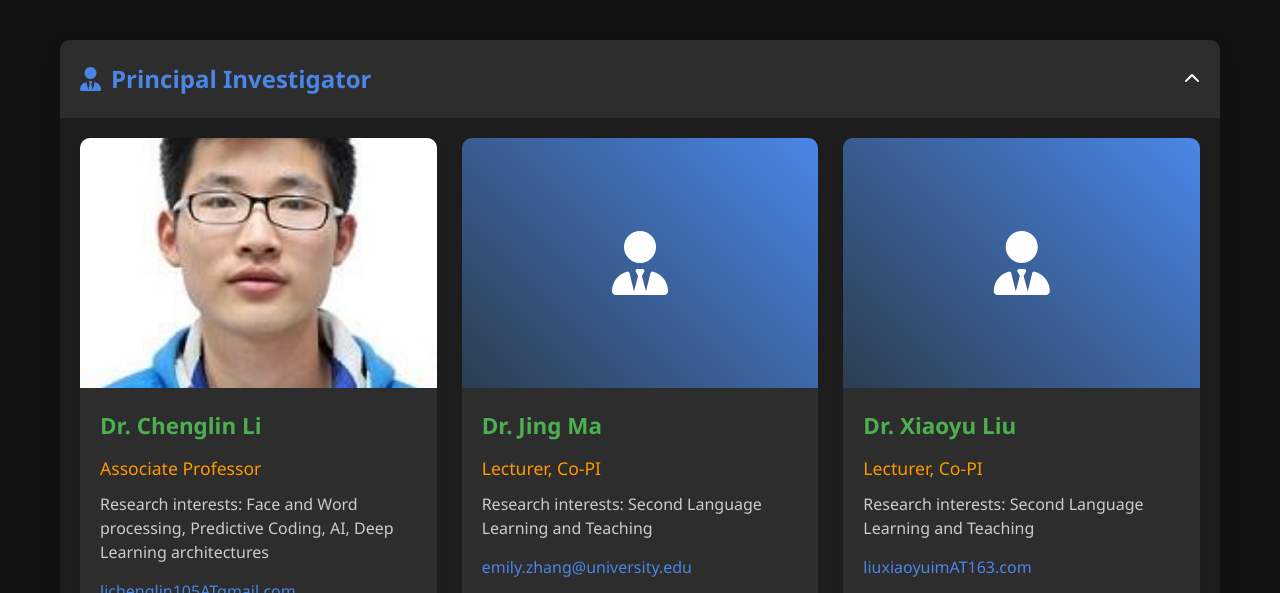
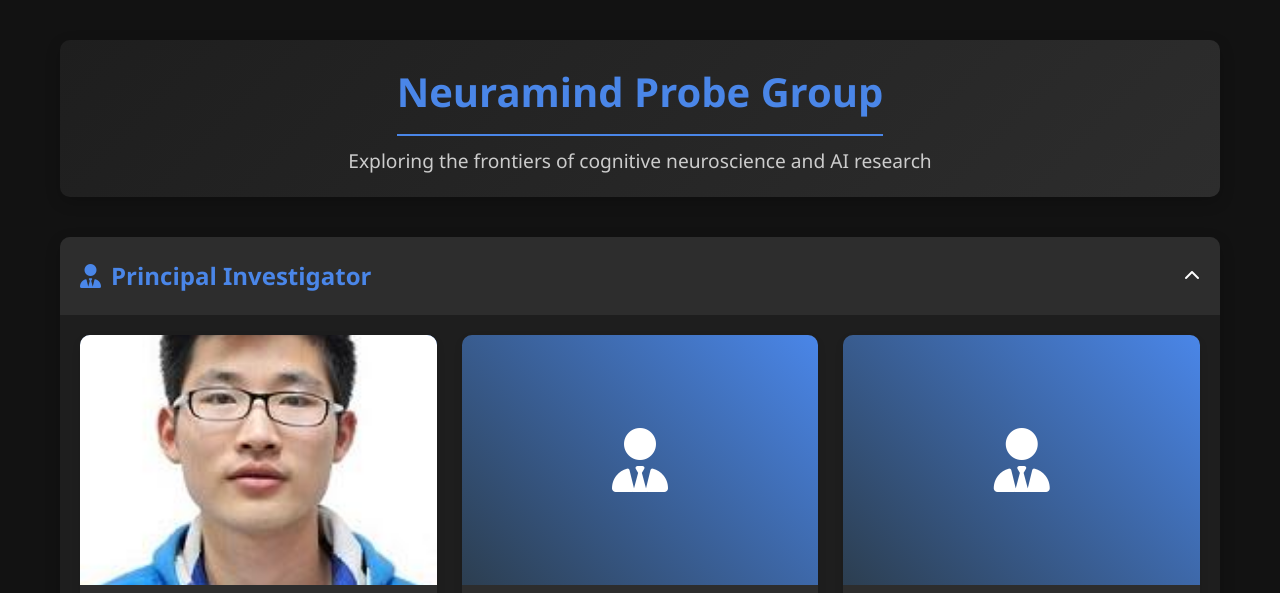
Before and after one commit to ChenglinLi105/NPG, a plain HTML site: page content/people.html in a window 1280 px wide. Shown: the top 593 px of the page. Drawn offline with Linux system fonts and the light colour scheme; files whose address does not match are found by name.

Commit message:
Update people.html

```diff
--- a/content/people.html
+++ b/content/people.html
@@ -249,10 +249,38 @@
             color: #888;
             font-style: italic;
         }
+
+        /* 添加页面标题样式 */
+        .page-header {
+            text-align: center;
+            margin-bottom: 40px;
+            padding: 20px;
+            background: linear-gradient(135deg, var(--bg-secondary) 0%, var(--bg-tertiary) 100%);
+            border-radius: 10px;
+            box-shadow: 0 5px 15px rgba(0, 0, 0, 0.2);
+        }
+
+        .page-title {
+            color: var(--accent-blue);
+            font-size: 2.5rem;
+            margin-bottom: 10px;
+        }
+
+        .page-subtitle {
+            color: var(--text-secondary);
+            font-size: 1.2rem;
+            max-width: 800px;
+            margin: 0 auto;
+        }
     </style>
 </head>
 <body>
     <div class="container">
+        <!-- 添加页面标题 -->
+        <div class="page-header">
+            <h1 class="page-title">Neuramind Probe Group</h1>
+            <p class="page-subtitle">Exploring the frontiers of cognitive neuroscience and AI research</p>
+        </div>
 
         <div class="people-category">
             <div class="category-title">
@@ -539,6 +567,7 @@
             // 人员分类的展开/收起功能
             const categoryTitles = document.querySelectorAll('.category-title');
 
+            // 修正了这里的拼写错误：forEach 而不是 forEach
             categoryTitles.forEach(title => {
                 title.addEventListener('click', function() {
                     const content = this.nextElementSibling;
@@ -562,6 +591,16 @@
             if (categoryTitles.length > 0) {
                 categoryTitles[0].click();
             }
+
+            // 添加URL哈希支持，可以直接链接到特定部分
+            if (window.location.hash) {
+                const targetId = window.location.hash.substring(1);
+                const targetElement = document.querySelector(`[data-category="${targetId}"]`);
+
+                if (targetElement) {
+                    targetElement.click();
+                }
+            }
         });
     </script>
 </body>
```
